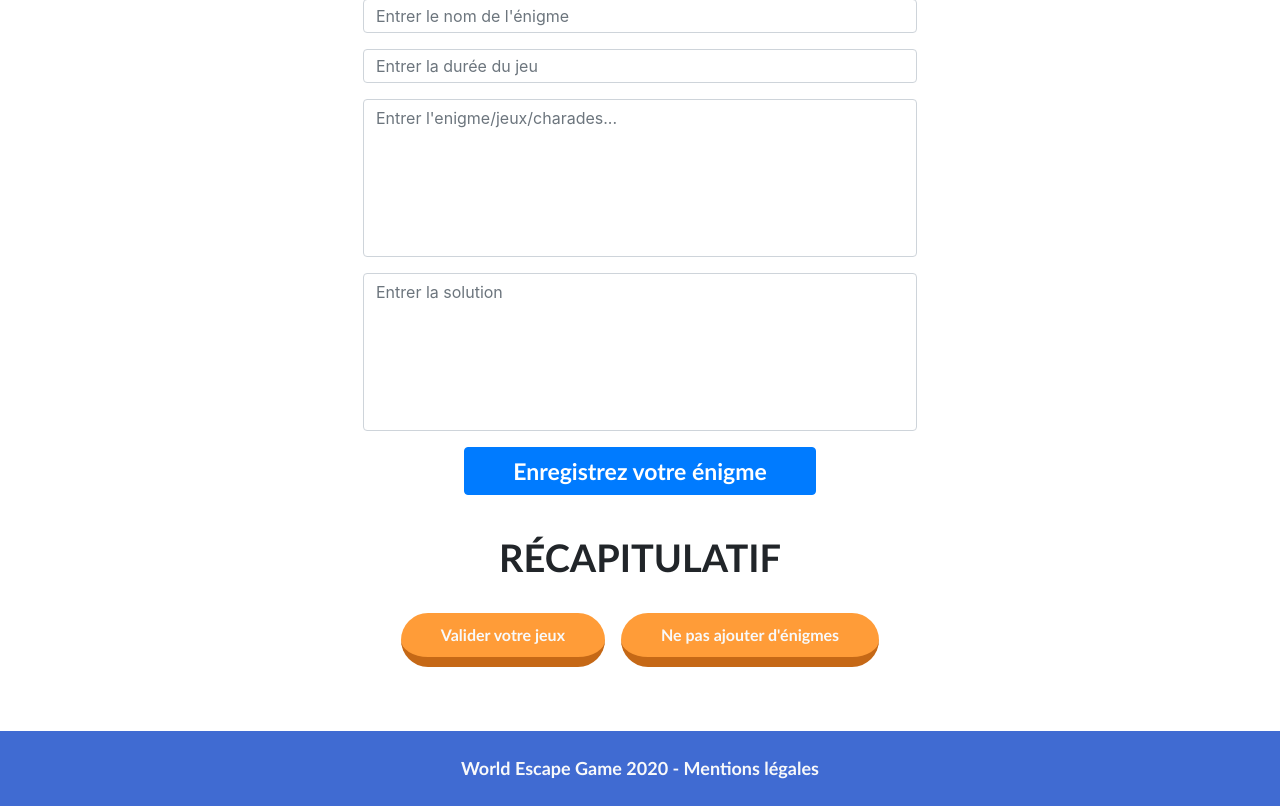
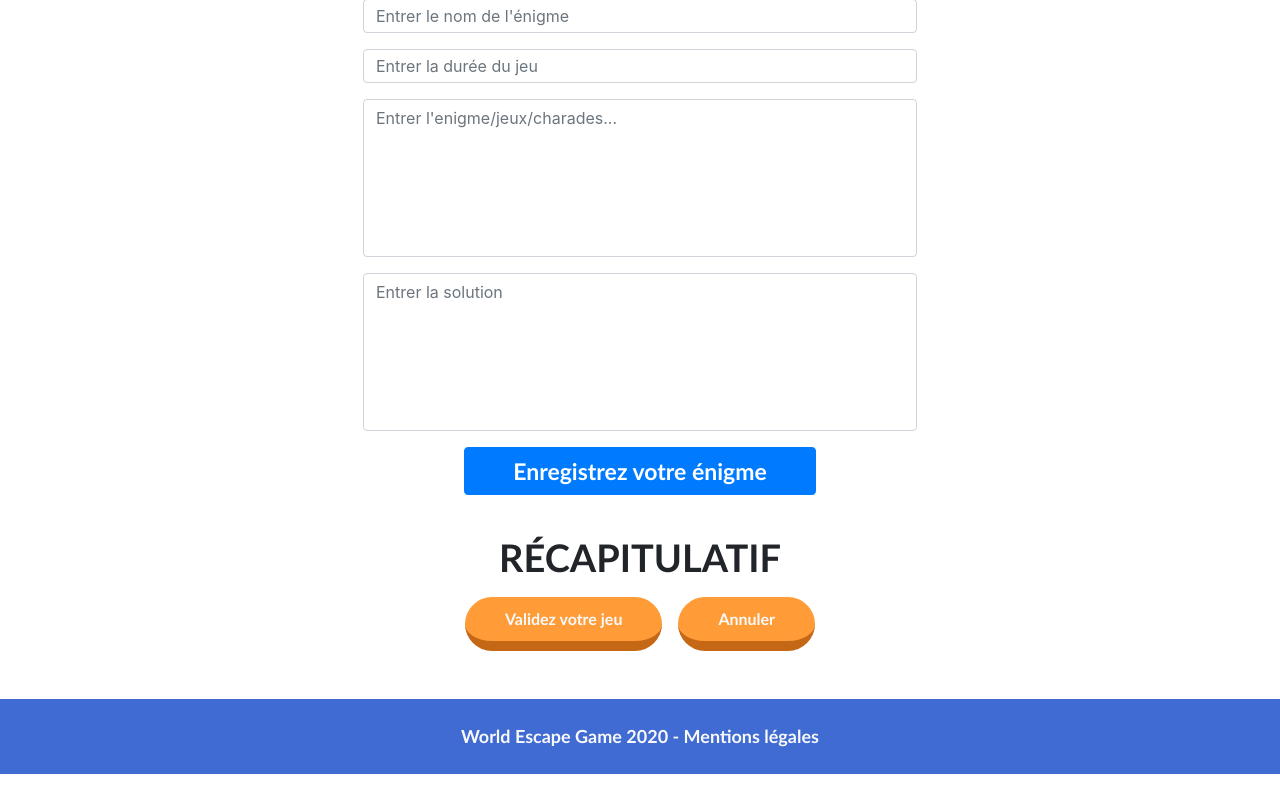
Before and after one commit to francois-simao/escape-game, a PHP site: page /add_enigma.php in a window 1280 px wide. Shown: the part 173-979 px from the top of the page. After the commit the page ends 947 px from the top, so only its background shows below. Run offline with PHP 8.4, Linux system fonts and the light colour scheme; the visitor is signed in with stand-in values (Sample User, id 1); data that the repository does not hold is empty.

Commit message:
modifications boutons

```diff
--- a/add_enigma.php
+++ b/add_enigma.php
@@ -121,40 +121,41 @@ include 'connection_database.php';
     $req = $bdd->query($sql);
     while ($row=$req->fetch()){
 ?>
-
                         <div class="d-flex flex-column ">
                             <label>Enigme : <?php echo $row['name_enigma'] ?> </label>
-                            <textarea class="mb-3"><?php echo $row['content_enigma'] ?></textarea>
-
+                            <textarea class='mb-3'><?php echo $row['content_enigma'] ?></textarea>
                             <label>Durée : <?php echo $row['duration_enigma'] ?> </label>
-
                             <label>Solution : </label>
-                            <textarea class='mb-5'><?php echo $row['solution_enigma'] ?></textarea>
+                            <textarea><?php echo $row['solution_enigma'] ?></textarea>
+                            <div class="d-flex justify-content-center">
+                            <input type="button" value="Supprimer une énigme"
+                                onclick="window.location.href ='delete_enigma.php?id=<?= $row['id'] ?>';"
+                                class=" btn btn-primary mb-5 mt-3 ">
+                            </div>
                         </div>
-
                         <?php
         }
 ?>
 
 
-                        <div class="button-edit d-flex justify-content-center mb-5">
-                            <input type="button" value="Valider votre jeux"
+                        <div class="button-edit d-flex justify-content-center">
+                            <!-- validation du jeu -->
+                            <input type="button" value="Validez votre jeu"
                                 onclick="window.location.href ='page_admin.php';"
-                                class="btn-play-header button-admin-slide text-light my-3 mx-2">
-                            <input type="button" value="Ne pas ajouter d'énigmes"
-                                onclick="window.location.href ='page_admin.php';"
-                                class="btn-play-header button-admin-slide text-light my-3 mx-2">
+                                class="btn-play-header text-light mb-5 mx-2">
+                            <input type="button" value="Annuler" onclick="window.location.href ='page_admin.php';"
+                                class="btn-play-header text-light mb-5 mx-2">
+                        </div>
 
-                        </div>
                     </div>
                 </div>
             </div>
         </div>
     </div>
 
-
+    <!--footer-->
     <footer>
-        <div class="container-fluid site-footer">
+        <div class="container-fluid site-footer ">
             <div class="contenu-footer text-light d-flex justify-content-around text-center">
                 <p class="footer-realisation my-2 py-3">World Escape Game 2020 - Mentions légales</p>
 
--- a/style.css
+++ b/style.css
@@ -41,7 +41,7 @@ body, html{margin: 0; padding: 0; height: 100%;}
 .note-games{font-family: 17px; }
 .title-form{font-size: 38px;}
 .footer-realisation{ font-size: 18px;}
-.btn-add-game{font-size: 23px; }
+.btn-add-game{font-size: 23px; width: auto;}
 .btn-play-width, .btn-create-width{font-size: 49px;}
 .btn-inscription-width, .btn-connexion-width, .button-admin-creation{width: auto; font-size: 27px;}
 
```
